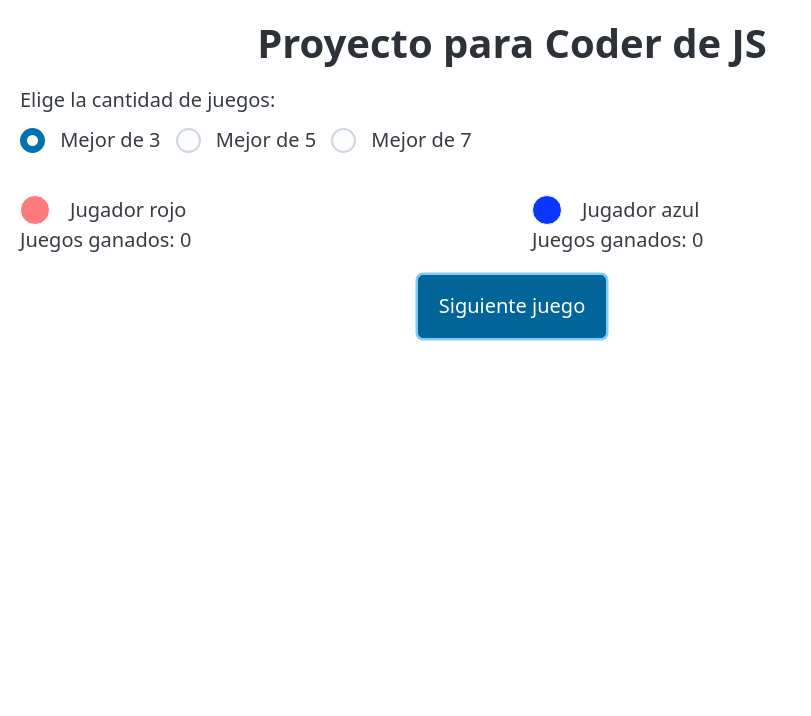
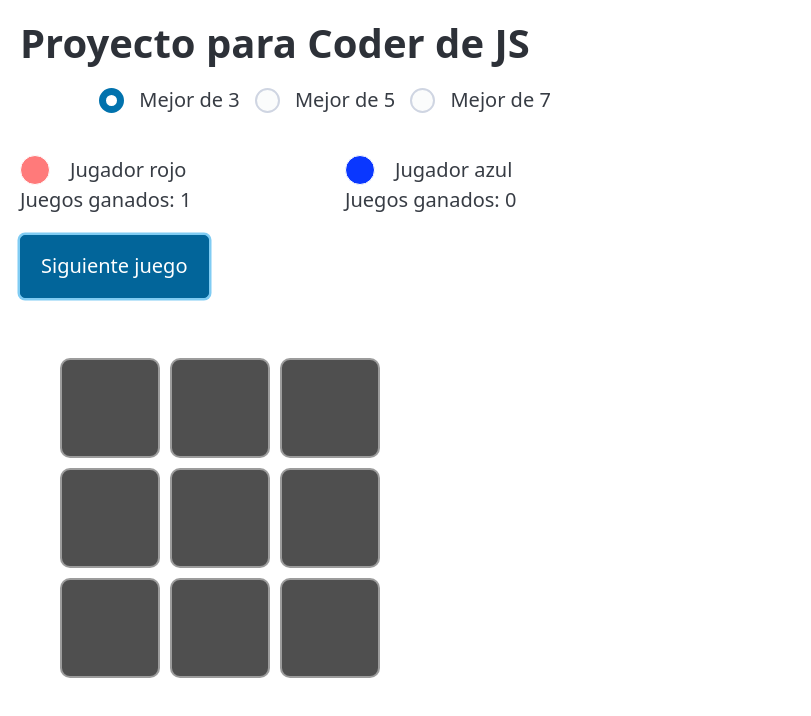
Before and after one commit to sqtcDads/Ricardo-Sanchez-CoderHouse-JavaScript, a plain HTML site: page index.html in a window 1280 px wide. Both pictures are taken after a click on the input "Iniciar Juego". Shown: the whole page, without its empty margins (0-811 px from the left). Drawn offline with nearby package versions, Linux system fonts and the light colour scheme; no server answers.

Commit message:
agrego fetch y api

```diff
--- a/index.html
+++ b/index.html
@@ -12,11 +12,11 @@
     <script src="./script.js"></script>
   </head>
   <body>
+    <div class="supraMain">
+      <div class="main">
         <h1>Proyecto para Coder de JS</h1>
 
         <fieldset class="cantJuegos" onchange="reset()">
-      <legend>Elige la cantidad de juegos:</legend>
-
           <div>
             <input type="radio" id="3" name="juegos" value="3" checked />
             <label for="huey">Mejor de 3</label>
@@ -63,17 +63,25 @@
 
         <p id="ganadorTotal"></p>
 
-    <div class="celdas">
-      <div class="celda0"></div>
-      <div class="celda1"></div>
-      <div class="celda2"></div>
-      <div class="celda3"></div>
-      <div class="celda4"></div>
-      <div class="celda5"></div>
-      <div class="celda6"></div>
-      <div class="celda7"></div>
-      <div class="celda8"></div>
-      <div class="celda9"></div>
+        <div class="tablero">
+          <div class="fila">
+            <div class="cells" id="cell-0-0"></div>
+            <div class="cells" id="cell-0-1"></div>
+            <div class="cells" id="cell-0-2"></div>
+          </div>
+          <div class="fila">
+            <div class="cells" id="cell-1-0"></div>
+            <div class="cells" id="cell-1-1"></div>
+            <div class="cells" id="cell-1-2"></div>
+          </div>
+          <div class="fila">
+            <div class="cells" id="cell-2-0"></div>
+            <div class="cells" id="cell-2-1"></div>
+            <div class="cells" id="cell-2-2"></div>
+          </div>
+        </div>
+      </div>
+      <div class="main" id="info"></div>
     </div>
   </body>
 </html>
--- a/script.js
+++ b/script.js
@@ -1,3 +1,5 @@
+const linkWiki = "https://es.wikipedia.org/api/rest_v1/page/html/Tres_en_línea?stash=true"
+
 const estadoInicial = {
     juegosJugados: 0,
     cantidadJuegos: 3,
@@ -8,6 +10,9 @@ const estadoInicial = {
     cols: 3,
     finalizado: false
 }
+
+let turno = 'X';
+
 
 
 let estadoJuego = {
@@ -23,6 +28,8 @@ window.onload = () => {
     const estadoGuardado = window.localStorage.getItem('estadoJuego')
     const ganadorTotal = document.getElementById('ganadorTotal')
     const boton = document.getElementById('boton')
+
+    fetchInfo();
 
     if (estadoGuardado != null) {
         estadoJuego = JSON.parse(estadoGuardado)
@@ -53,6 +60,29 @@ window.onload = () => {
         else { boton.value = 'Siguiente juego' }
     }
 
+    document.querySelectorAll('.cells').forEach((cell, index) => {
+        cell.onclick = () => onClickCell(cell, index);
+    });
+
+}
+function onClickCell(cell, index) {
+    cell.innerHTML = turno
+
+    if (turno == 'X') {
+        turno = 'O'
+    } else {
+        turno = 'X'
+    }
+}
+
+
+
+function getRow(index, rows) {
+    return Math.floor(index / rows)
+}
+
+function getCol(index, cols) {
+    return index % cols
 }
 
 function reset() {
@@ -69,14 +99,14 @@ function reset() {
     document.getElementById("gana1").innerHTML = '';
     document.getElementById("gana2").innerHTML = '';
     ganadorTotal.innerHTML = ''
+
+
 }
 
 function onClickButton() {
 
     const boton = document.getElementById('boton')
     const ganadorTotal = document.getElementById('ganadorTotal')
-
-
 
     if (estadoJuego.finalizado) {
         reset();
@@ -90,9 +120,10 @@ function onClickButton() {
             } else {
                 ganadorTotal.innerHTML = 'Gano Azul!';
             }
-
         }
     }
+
+
     guardarEstado()
 }
 
@@ -110,17 +141,28 @@ function jugar() {
         estadoJuego.jugador2Gana++;
     }
 
+
+    document.querySelectorAll('.cells').forEach(cell => {
+        cell.textContent = '';
+    });
+
     document.getElementById("gana1").innerHTML =
         `Juegos ganados: ${estadoJuego.jugador1Gana}`;
 
     document.getElementById("gana2").innerHTML =
         `Juegos ganados: ${estadoJuego.jugador2Gana}`;
 
+
     if (estadoJuego.jugador1Gana === estadoJuego.minJuegos || estadoJuego.jugador2Gana === estadoJuego.minJuegos) {
         estadoJuego.finalizado = true;
     }
 
+    document.querySelectorAll('.cells').forEach(cell => {
+        cell.textContent = '';
+    });
+
 }
+
 
 function randomNum(min, max) {
     return Math.floor(Math.random() * (max - min + 1) + min);
@@ -129,6 +171,13 @@ function randomNum(min, max) {
 function simularJuego() {
 
     let tablero = [];
+    let randomRow = randomNum(0, 2);
+    let randomCol = randomNum(0, 2);
+    let cells = document.querySelectorAll('.cells');
+    let turnodeJugador = 0;
+    let espaciosVacios = estadoInicial.rows * estadoInicial.cols;
+
+
 
 
     for (let i = 0; i < estadoInicial.rows; i++) {
@@ -138,34 +187,29 @@ function simularJuego() {
         }
     }
 
-    for (let i = 0; i < estadoInicial.rows * estadoInicial.cols; i++) {
-        let randomRow = randomNum(0, 2);
-        let randomCol = randomNum(0, 2);
+    while (espaciosVacios > 0) {
+        randomRow = Math.floor(Math.random() * estadoInicial.rows);
+        randomCol = Math.floor(Math.random() * estadoInicial.cols);
 
-        while (true) {
-            if (tablero[randomRow][randomCol] == 0) {
-                break;
-            }
-            randomCol = randomNum(0, 2);
-            randomRow = randomNum(0, 2);
+        if (tablero[randomRow][randomCol] == 0) {
+            tablero[randomRow][randomCol] = Math.floor(Math.random() * 2) + 1;
+            espaciosVacios--;
 
 
+            const ganador = hayGanador(tablero)
+
+            if (ganador != 0) {
+                return ganador;
+
+            }
         }
-        tablero[randomRow][randomCol] = i % 2 ? 1 : 2;
 
-        const ganador = hayGanador(tablero)
+    }
 
-        console.log('ganador', ganador)
-        console.table(tablero)
-
-        if (ganador != 0) {
-            return ganador;
-        }
-    }
     return 0
 }
 
-//! hasta aqui simular juego, tener en cuenta cuando hay empate
+
 
 function hayGanador(tablero) {
 
@@ -208,3 +252,13 @@ function revisarLinea(linea) {
     return 0
 
 }
+
+
+function fetchInfo() {
+    fetch(linkWiki)
+        .then(response => {
+            response.text().then(
+                text => { document.getElementById("info").innerHTML = text }
+            )
+        })
+}
--- a/styles.css
+++ b/styles.css
@@ -3,20 +3,24 @@
   margin: 0;
   padding: 0;
 }
-body {
+
+.supraMain {
   display: flex;
-  flex-direction: column;
+  flex-direction: row;
   justify-content: center;
-  align-items: center;
+  gap: 20px;
   margin: auto;
-  max-width: 1024px;
   padding: 20px;
 }
+
+.main {
+  flex: 1;
+}
+
 .players {
   display: flex;
-  flex-direction: row;
   gap: 40px;
-  width: 100%;
+  /* width: 100%; */
   padding: 20px 0;
 }
 
@@ -29,6 +33,7 @@ body {
 
 .cantJuegos {
   display: flex;
+  justify-content: center;
   gap: 15px;
 }
 
@@ -51,6 +56,31 @@ body {
   background-color: rgba(255, 0, 0, 0.521);
 }
 
-.celdas {
-  background-color: red;
+.tablero {
+  display: flex;
+  flex-direction: column;
+  gap: 10px;
+  padding: 20px;
+  border-radius: 10px;
+  margin: 20px;
 }
+
+.fila {
+  display: flex;
+  gap: 10px;
+}
+
+.cells {
+  width: 100px;
+  height: 100px;
+  background-color: rgba(56, 56, 56, 0.884);
+  border: 2px solid rgba(201, 201, 201, 0.637);
+  border-radius: 10px;
+  display: flex;
+  font-size: 48px;
+  justify-content: center;
+}
+
+.cells:hover {
+  background-color: rgba(201, 201, 201, 0.637);
+}
```
Lines whose indentation alone changed are shown as unchanged.
